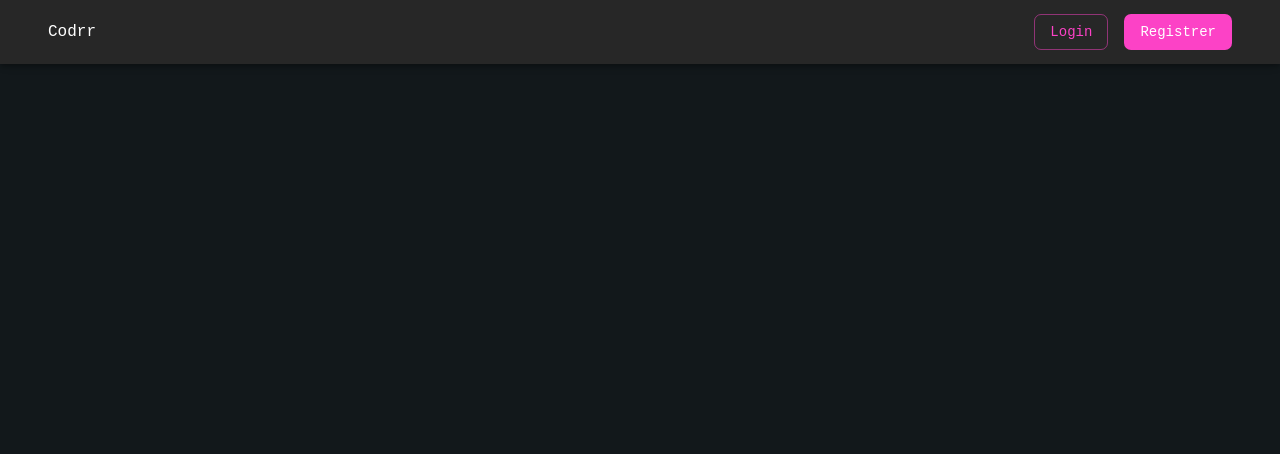
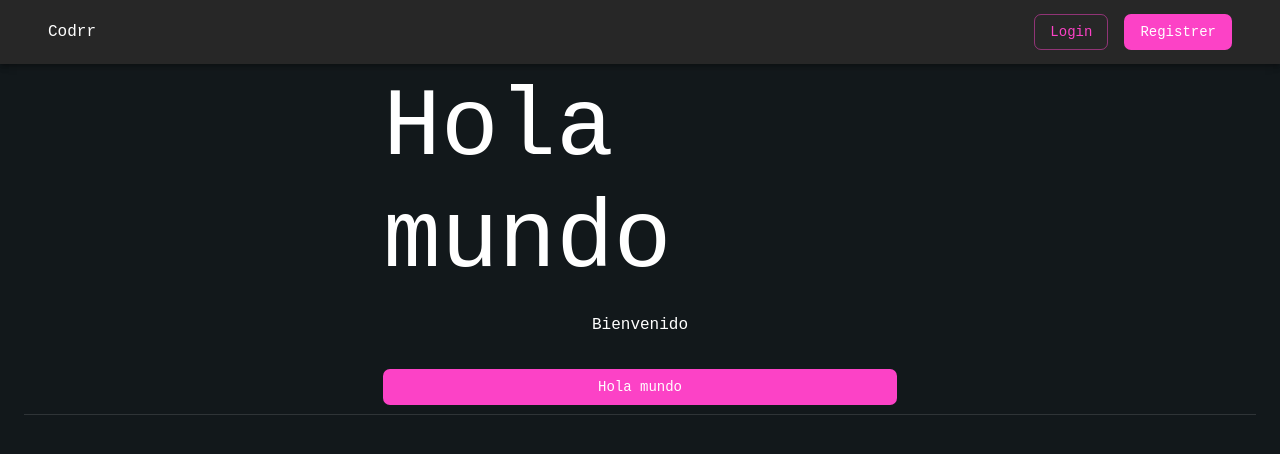
Before and after one commit to DanielOrtiz179499/armoniaspa, a React (Create React App) app: page / in a window 1280 px wide. Shown: the top 454 px of the page. Built offline with nearby package versions, Linux system fonts and the light colour scheme.

Commit message:
comentario

```diff
--- a/src/Router.tsx
+++ b/src/Router.tsx
@@ -7,7 +7,7 @@ export const AppRouter: React.FC<{}> = () => {
   return (
     <Routes>
       <Route path="/" element={<RouterLayout />}>
-        <Route path="/home" element={<HomePage />} />
+        <Route path="/" element={<HomePage />} />
       </Route>
       <Route path="/login" element={<LoginPage />} />
     </Routes>
--- a/src/common/NavBar.tsx
+++ b/src/common/NavBar.tsx
@@ -15,7 +15,7 @@ export const NavBar: React.FC<{}> = () => {
   const navigate = useNavigate()
   return (
     <Box sx={{ flexGrow: 1 }}>
-      <AppBar position="fixed">
+      <AppBar position="sticky">
         <Toolbar>
           <Container maxWidth="xl">
             <Grid
--- /dev/null
+++ b/src/components/Header/index.tsx
@@ -0,0 +1,54 @@
+import { Box, Divider, Grid, Typography } from '@mui/material'
+import React from 'react'
+
+type HeaderProps = {
+  title: string
+  description: string
+  element?: React.ReactNode | null
+}
+export const HeaderComponent: React.FC<HeaderProps> = ({
+  title,
+  description,
+  element,
+}) => {
+  return (
+    <div>
+      <Box sx={{ width: '100%', height: '350px' }}>
+        <Grid
+          container
+          direction="row"
+          justifyContent="center"
+          alignItems="center"
+          sx={{
+            height: '100%',
+          }}
+        >
+          <Grid item xs={5}>
+            <Grid
+              container
+              direction="column"
+              justifyContent="center"
+              alignItems="center"
+              sx={{
+                height: '100%',
+              }}
+            >
+              <Grid item>
+                <Typography variant="h1">{title}</Typography>
+              </Grid>
+              <Grid item sx={{ mt: 2 }}>
+                <Typography>{description}</Typography>
+              </Grid>
+              {element !== undefined && (
+                <Grid sx={{ mt: 4, width: '100%' }} item>
+                  {element}
+                </Grid>
+              )}
+            </Grid>
+          </Grid>
+        </Grid>
+      </Box>
+      <Divider />
+    </div>
+  )
+}
--- a/src/components/index.ts
+++ b/src/components/index.ts
@@ -1,2 +1,2 @@
-import { Notification } from './Notification/index'
-export { Notification }
+export { Notification } from './Notification'
+export { HeaderComponent } from './Header'
--- a/src/pages/armoniaspa/home/index.tsx
+++ b/src/pages/armoniaspa/home/index.tsx
@@ -1,12 +1,19 @@
 import { Button, Container } from '@mui/material'
 import React from 'react'
+import { HeaderComponent } from '../../../components'
 
 export const HomePage: React.FC<{}> = () => {
   return (
-    <Container sx={{ mt: 9 }} maxWidth="xl">
-      <Button fullWidth variant="contained">
-        Home
-      </Button>
+    <Container maxWidth="xl">
+      <HeaderComponent
+        title="Hola mundo"
+        description="Bienvenido"
+        element={
+          <Button fullWidth variant="contained">
+            Hola mundo
+          </Button>
+        }
+      />
     </Container>
   )
 }
```
